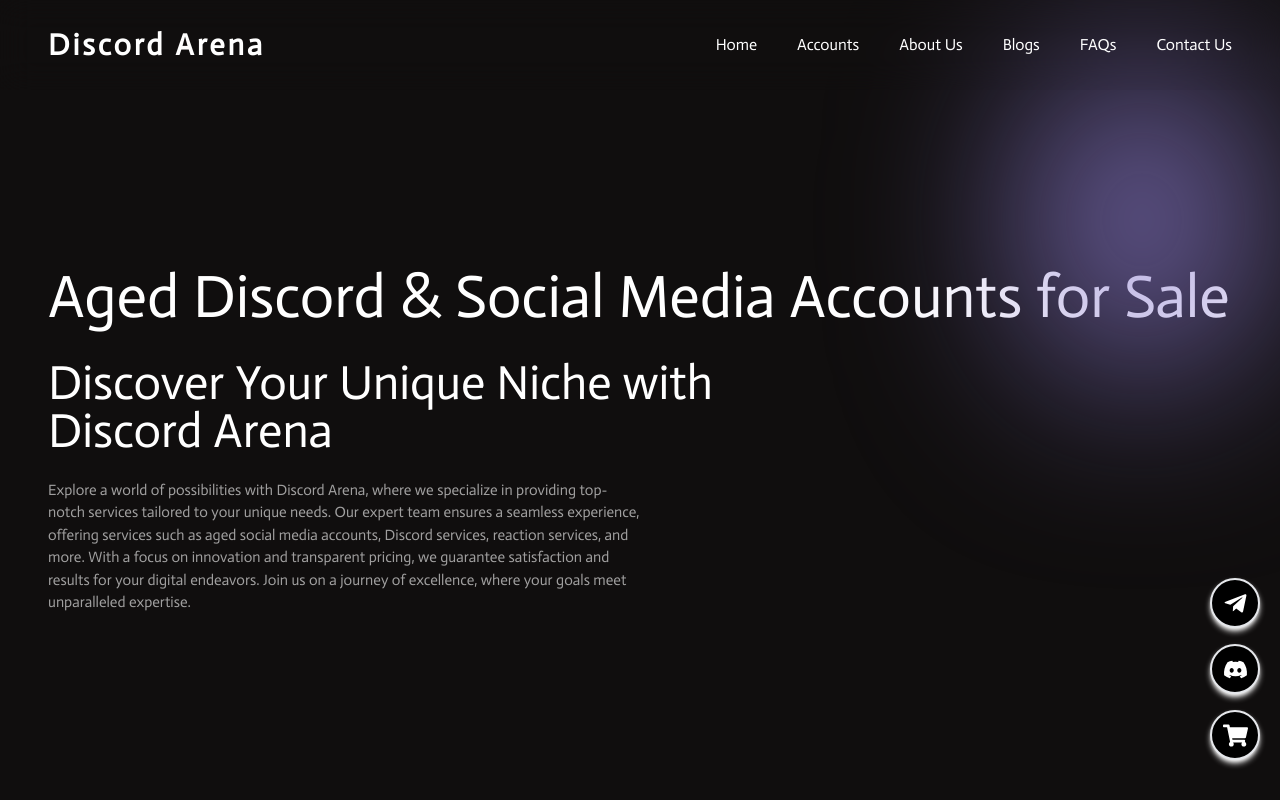
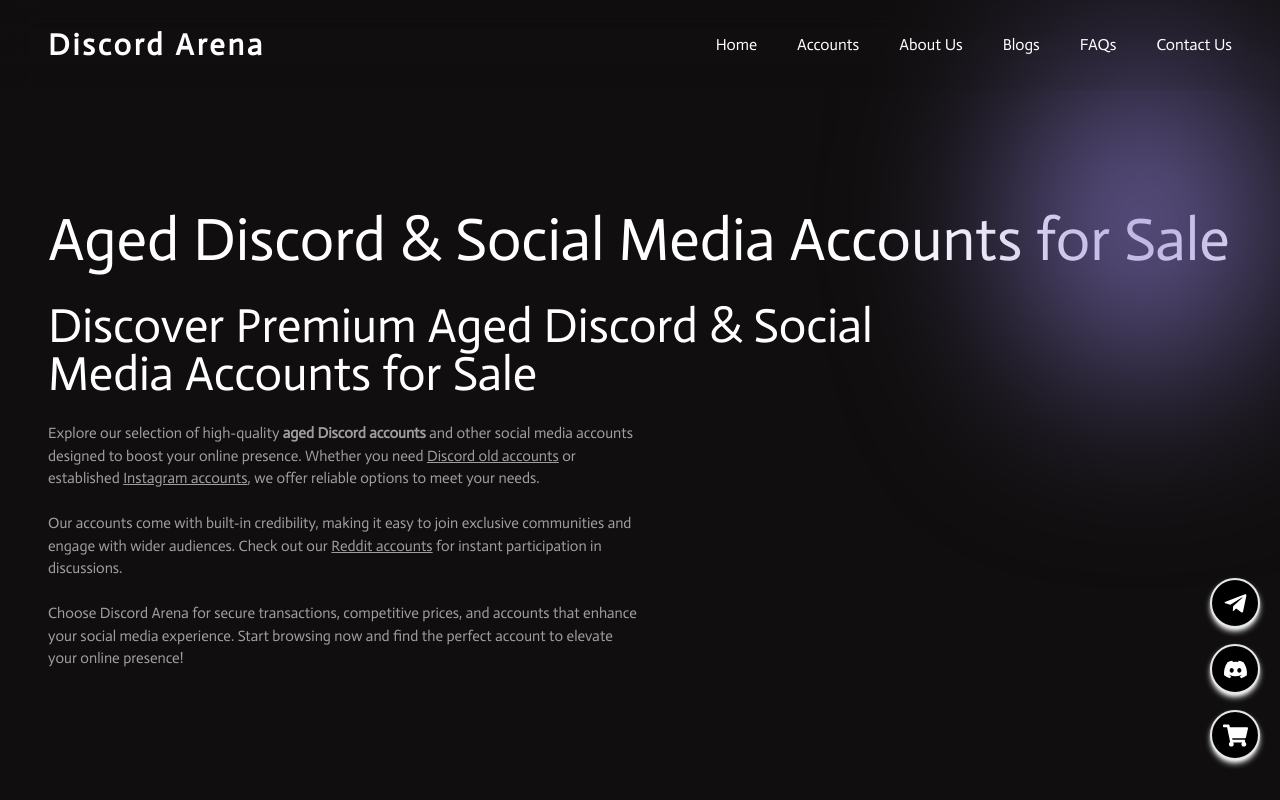
Before and after one commit to enggsatyamraj/CSET301_Assignment, a Next.js app: page /accounts in a window 1280 px wide. Shown: the top 800 px of the page. Built offline with nearby package versions, Linux system fonts and the light colour scheme.

Commit message:
updated content and footer

```diff
--- a/src/app/accounts/page.jsx
+++ b/src/app/accounts/page.jsx
@@ -88,18 +88,20 @@ export default function Page() {
               Aged Discord & Social Media Accounts for Sale
             </h1>
             <p className="lh:w-[60%] mb-6 text-3xl sm:w-[80%]  sm:text-4xl md:w-[70%] md:text-5xl">
-              Discover Your Unique Niche with Discord Arena
+              Discover Premium Aged Discord & Social Media Accounts for Sale
             </p>
-            <p className="w-[90%] text-[15px] opacity-60 sm:w-[80%] md:w-[70%] lg:w-[50%]">
-              Explore a world of possibilities with Discord Arena, where we
-              specialize in providing top-notch services tailored to your unique
-              needs. Our expert team ensures a seamless experience, offering
-              services such as aged social media accounts, Discord services,
-              reaction services, and more. With a focus on innovation and
-              transparent pricing, we guarantee satisfaction and results for
-              your digital endeavors. Join us on a journey of excellence, where
-              your goals meet unparalleled expertise.
-            </p>
+            <div className="w-[90%] text-[15px] opacity-60 sm:w-[80%] md:w-[70%] lg:w-[50%]">
+  <p>
+    Explore our selection of high-quality <span className="font-bold">aged Discord accounts</span> and other social media accounts designed to boost your online presence. Whether you need <Link href="https://discordarena.com/accounts/discord" className="underline">Discord old accounts</Link> or established <Link href="https://discordarena.com/accounts/instagram" className="underline">Instagram accounts</Link>, we offer reliable options to meet your needs.
+  </p><br/>
+  <p>
+    Our accounts come with built-in credibility, making it easy to join exclusive communities and engage with wider audiences. Check out our <Link href="https://discordarena.com/accounts/reddit" className="underline">Reddit accounts</Link> for instant participation in discussions.
+  </p><br/>
+  <p>
+    Choose Discord Arena for secure transactions, competitive prices, and accounts that enhance your social media experience. Start browsing now and find the perfect account to elevate your online presence!
+  </p>
+</div>
+
 
             <div className="radial_one"></div>
             {/* <div className="radial_two"></div> */}
--- a/src/components/Footer.jsx
+++ b/src/components/Footer.jsx
@@ -19,6 +19,11 @@ const Footer = () => {
           <Link href={"/accounts"} className="opacity-70 text-[14px] my-2">
             Accounts
           </Link>
+          <br />
+          <Link href={"/contactus"} className="opacity-70 text-[14px] my-2">
+            Contact us
+          </Link>
+          <br />
         </div>
         <div className="w-fit">
           <b className="font-bold text-xl mb-4">Services</b>
@@ -31,17 +36,24 @@ const Footer = () => {
           </Link>
           <br />
           <Link
-            href={"/accounts/"}
+            href={"/accounts/instagram"}
             className="opacity-70 text-[14px] my-2"
           >
-             Accounts
+             Instagram Accounts
           </Link>
           <br />
           <Link
-            href={"/accounts/instagram"}
+            href={"/accounts/discordserver"}
             className="opacity-70 text-[14px] my-2"
           >
-            Instagram Accounts
+            Discord Servers
+          </Link>
+          <br />
+          <Link
+            href={"/accounts/reddit"}
+            className="opacity-70 text-[14px] my-2"
+          >
+            Reddit Acounts
           </Link>
         </div>
         <div className="w-fit">
@@ -75,7 +87,16 @@ const Footer = () => {
           </Link>
           <br />
           <Link
+            href={"https://www.facebook.com/profile.php?id=61561779807507&mibextid=LQQJ4d"}
+            target="_blank"
+            className="opacity-70 text-[14px] my-2"
+          >
+            Facebook
+          </Link>
+          <br />
+          <Link
             href={"https://www.instagram.com/discord_arena/"}
+            target="_blank"
             className="opacity-70 text-[14px] my-2"
           >
             Instagram
```
Also changed, not shown: 1 other file (tests, documents, lock files or other folders).
